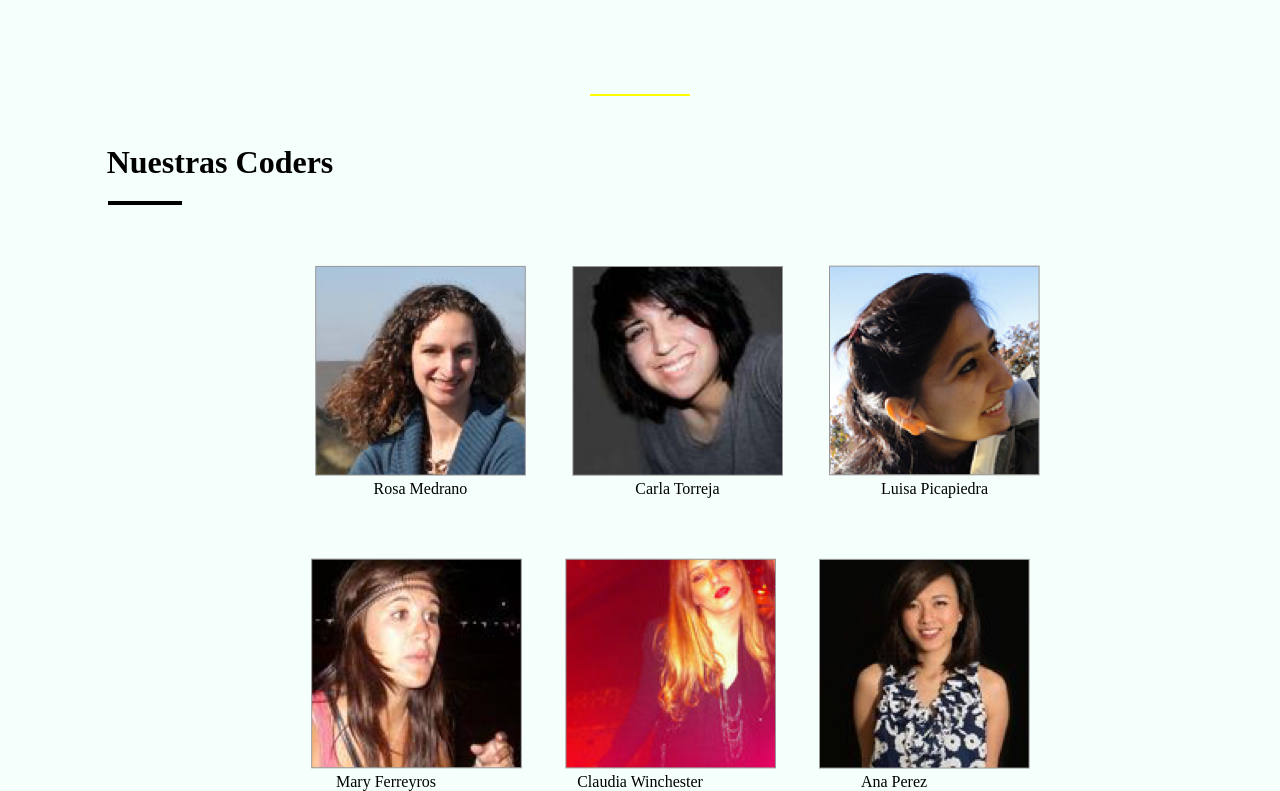
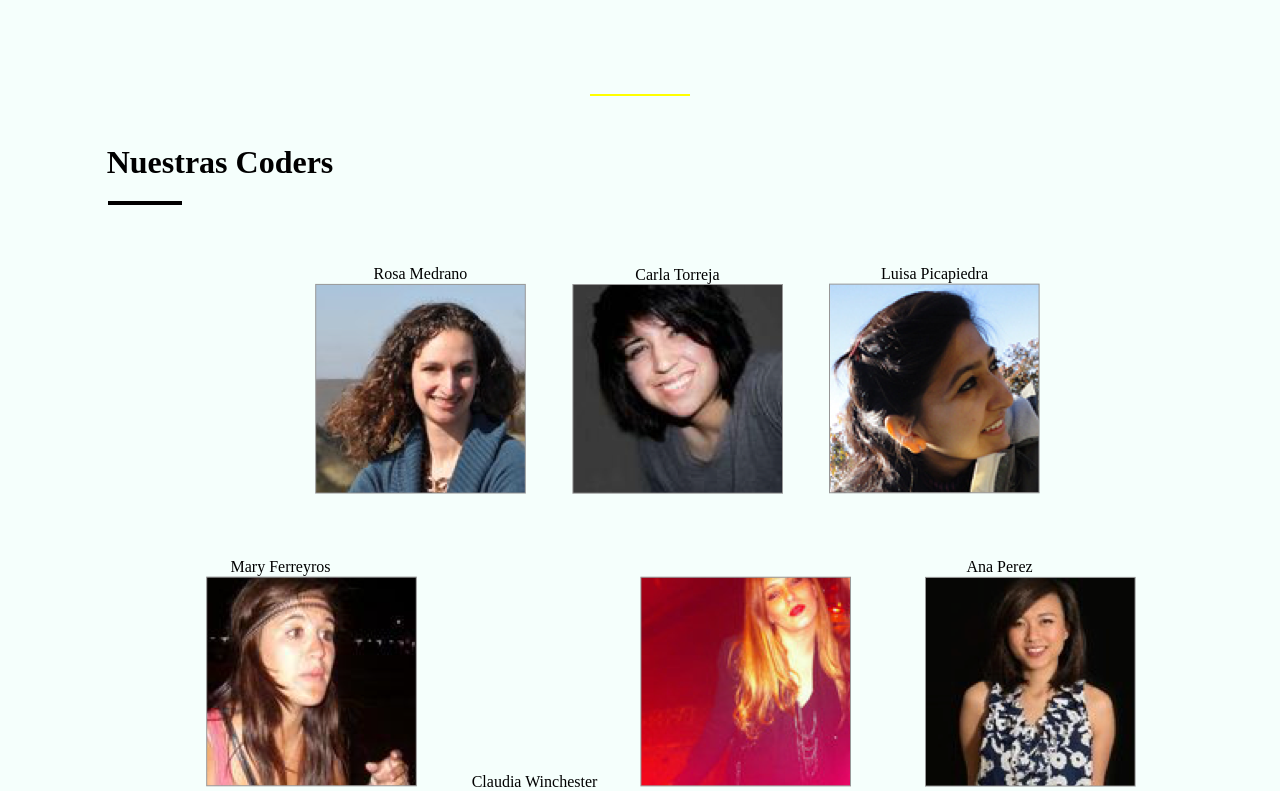
Before and after one commit to velvetbabe/LAYOUT, a plain HTML site: page index1.html in a window 1280 px wide. Shown: the part 1230-2021 px from the top of the page. Drawn offline with Linux system fonts and the light colour scheme.

Commit message:
mi primre commit

```diff
--- a/index1.html
+++ b/index1.html
@@ -52,35 +52,35 @@
 
       <div class="container">
 
-            <div class="foto"><img src="img/profile-1.png"/>
-              <p> Rosa Medrano</p>
-            </div>
-
-            <div class="foto"> <img src="img/profile-2.png"/>
-             <p>   Carla Torreja </p>
+        <div class="foto">  <p class="name"> Rosa Medrano</p><img src="img/profile-1.png"/>
 
         </div>
 
-           <div class="foto"> <img src="img/profile-3.png"/>
-             <p>  Luisa Picapiedra</p>
+        <div class="foto">   <p class="name">   Carla Torreja </p> <img src="img/profile-2.png"/>
+
+
+        </div>
+
+        <div class="foto">    <p class="name">  Luisa Picapiedra</p>
+         <img src="img/profile-3.png"/>
 
        </div>
 
      </div>
      <div class="container2">
 
-          <div class="photo1"><img src="img/profile-4.png"/>
-           Mary Ferreyros
+      <div class="photo1"> <p class="name">Mary Ferreyros</p><img src="img/profile-4.png"/>
+
 
       </div>
 
-         <div class="photo1"><img src="img/profile-5.png"/>
-           Claudia Winchester
-         </div>
+      <div class="photo1"><p class="name">Claudia Winchester</p>
+      </div><img src="img/profile-5.png"/>
 
 
-         <div class="photo1"> <img src="img/profile-6.png"/>
-          Ana Perez
+
+      <div class="photo1"><p class="name">Ana Perez</p> <img src="img/profile-6.png"/>
+
       </div>
 
     </div>
--- a/main1.css
+++ b/main1.css
@@ -145,12 +145,11 @@ ul li {
 
 }
 
-
 .blackbox{
 
 	color:black;
 	width:70px;
 	border:2px solid black;
 	margin-left: -950px;
-	margin-top: 20px;
+	margin-top:20px;
 }
```
Lines whose indentation alone changed are shown as unchanged.
